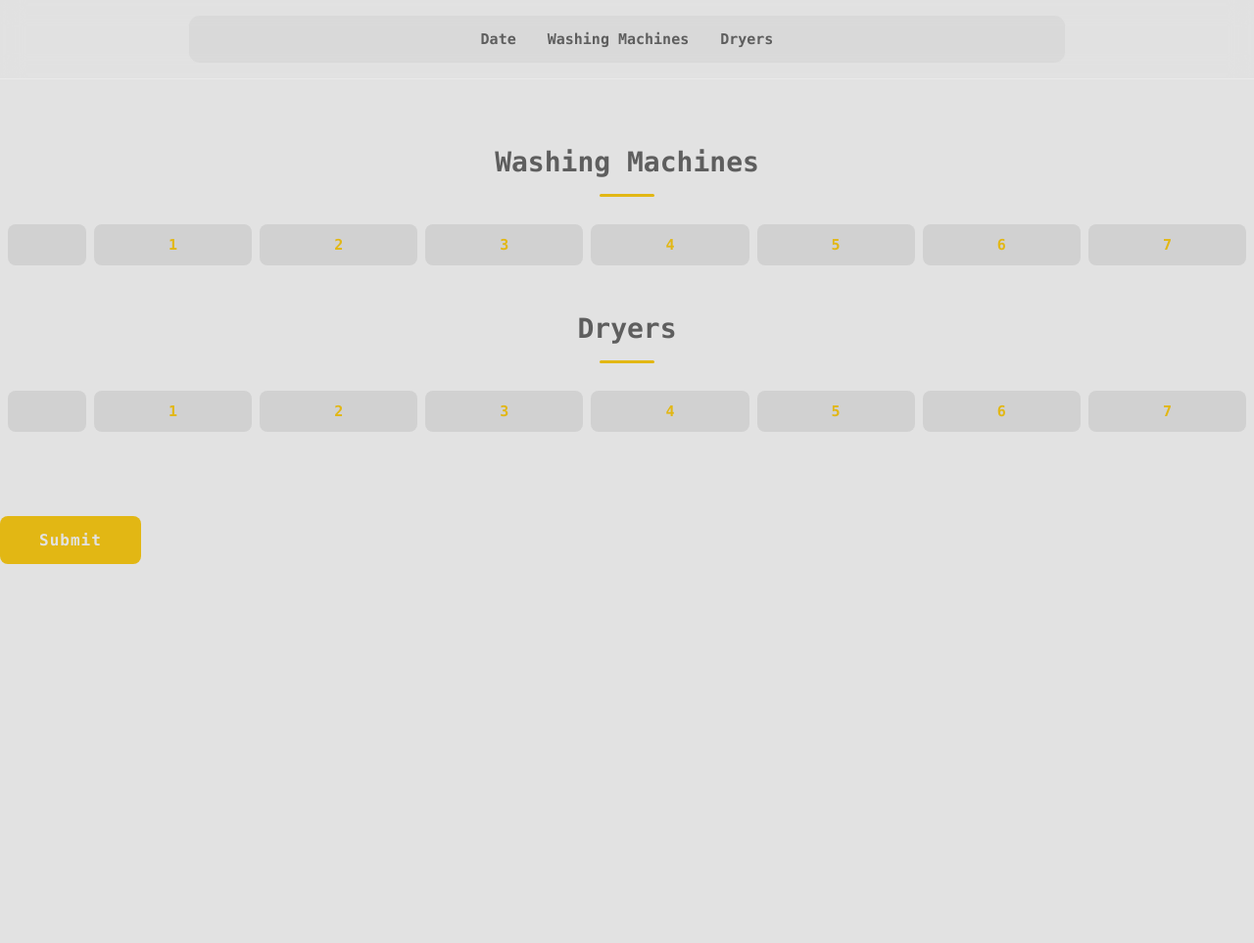
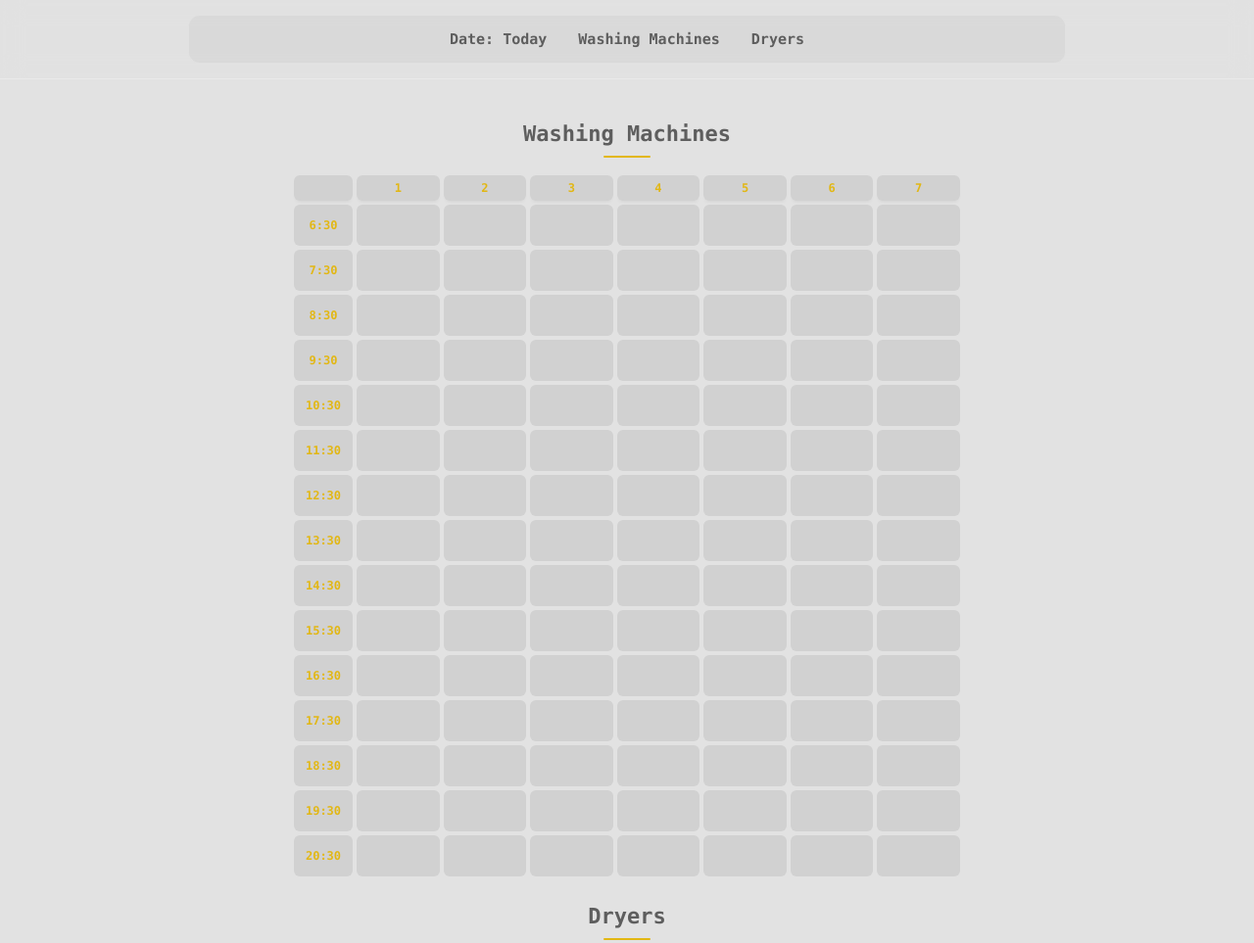
Before and after one commit to erinf27/Simple-Booking-System, a plain HTML site: page UI/booking.html in a window 1280 px wide. Shown: the top 963 px of the page at 98% size. Before the commit the page ends 800 px from the top, so only its background shows below. Drawn offline with Linux system fonts and the light colour scheme.

Commit message:
make tables more compact

```diff
--- a/UI/booking.html
+++ b/UI/booking.html
@@ -1,33 +1,46 @@
 <!DOCTYPE html>
-<html>
+<html lang="en">
 <head>
+    <meta charset="UTF-8">
+    <meta name="viewport" content="width=device-width, initial-scale=1.0">
     <title>Laundry Booking</title>
-        <link rel="stylesheet" href = "css/navbar.css">
+    <link rel="stylesheet" href="css/navbar.css">
     <link rel="stylesheet" href="css/styles.css">
 </head>
-    <body class = "mainbody">
+<body class="mainbody">
     <nav class="navbar">
         <ul>
-                <li><button id="dateBtn">Date</button></li>
+            <li><button id="dateBtn">Date: <span id="currentDateDisplay">Today</span></button></li>
             <li><a href="#Washing">Washing Machines</a></li>
             <li><a href="#Drying">Dryers</a></li>
         </ul>
     </nav>
+
     <dialog id="popupDate">
         <h2>Pick a Date</h2>
-            <p>Date for when you want to do washing, current date will be default</p>
+        <p>Select a day for your laundry booking.</p>
+
+        <div class="date-shortcuts">
+            <button type="button" class="shortcut-btn" data-offset="0">Today</button>
+            <button type="button" class="shortcut-btn" data-offset="1">Tomorrow</button>
+            <button type="button" class="shortcut-btn" data-offset="2">In 2 Days</button>
+        </div>
+
         <input type="date" id="bookDate" min="2026-03-01">
-            <!-- Button to close the pop-up -->
+
+        <div class="modal-actions">
             <button id="closeBtn">Close</button>
+        </div>
     </dialog>
-        <br>
-        <div class = "washing">
-            <h1 id="Washing">Washing Machines</h1>
-            <!-- <h2>Time slots:</h2> -->
-            <table id="grid">
+
+    <div class="content-wrapper">
+        <!-- Added section-heading class for scroll margin -->
+        <div class="washing" id="Washing">
+            <h1 class="section-heading">Washing Machines</h1>
+            <table id="washing-grid" class="sticky-header">
                 <thead>
                     <tr>
-                        <th style="width: 80px;"></th>
+                        <th style="width: 60px; font-size: 13px;"></th> <!-- Slightly smaller time column -->
                         <th>1</th>
                         <th>2</th>
                         <th>3</th>
@@ -41,17 +54,12 @@
             </table>
         </div>
 
-
-
-
-
-        <div class = "dryer">
-            <h1 id="Drying">Dryers</h1>
-            <!-- <h2>Time slots:</h2> -->
-            <table id="grid">
+        <div class="dryer" id="Drying">
+            <h1 class="section-heading">Dryers</h1>
+            <table id="dryer-grid" class="sticky-header">
                 <thead>
                     <tr>
-                        <th style="width: 80px;"></th>
+                        <th style="width: 60px; font-size: 13px;"></th>
                         <th>1</th>
                         <th>2</th>
                         <th>3</th>
@@ -65,9 +73,10 @@
             </table>
         </div>
 
-        <br>
-        <br>
-        <button class="submitBtn" type="submit">Submit</button>
+        <div class="submit-container">
+            <button class="submitBtn" type="submit">Submit Booking</button>
+        </div>
+    </div>
 
     <script src="js/booking.js"></script>
 </body>
--- a/UI/css/styles.css
+++ b/UI/css/styles.css
@@ -10,19 +10,16 @@ body.mainbody {
     background: #e2e2e2;
     color: #5e5e5e;
     min-height: 100vh;
-    /* Add scroll padding so sticky navbar doesn't cover section titles */
     scroll-padding-top: 100px;
 }
 
 /* --- Center the Dialog --- */
 dialog {
-    /* Center it perfectly in the viewport */
     position: fixed;
     top: 50%;
     left: 50%;
     transform: translate(-50%, -50%);
     margin: 0;
-
     padding: 30px 20px;
     border: 2px solid #d1d1d1;
     border-radius: 12px;
@@ -37,7 +34,6 @@ dialog::backdrop {
     backdrop-filter: blur(3px);
 }
 
-/* Date Shortcuts inside Modal */
 .date-shortcuts {
     display: flex;
     gap: 8px;
@@ -100,89 +96,85 @@ dialog input[type="date"]:focus {
 
 /* --- Main Content Layout --- */
 .content-wrapper {
-    padding: 20px;
-    max-width: 900px;
+    padding: 10px 16px;
+    max-width: 720px;
     margin: 0 auto;
 }
 
 h1 {
     color: #5e5e5e;
-    font-size: 28px;
+    font-size: 22px;
     text-align: center;
-    margin: 40px 0 20px 0;
+    margin: 24px 0 14px 0;
     font-weight: 600;
 }
 
 h1::after {
     content: "";
     display: block;
-    width: 56px;
-    height: 3px;
+    width: 48px;
+    height: 2px;
     background: #e2b714;
     border-radius: 10px;
-    margin: 16px auto 0;
+    margin: 10px auto 0;
 }
 
 h2 {
     color: #5e5e5e;
-    font-size: 24px;
+    font-size: 20px;
     text-align: center;
-    margin-bottom: 12px;
+    margin-bottom: 10px;
 }
 
 p {
     color: #8a8a8a;
     line-height: 1.5;
-    margin-bottom: 20px;
-    font-size: 14px;
+    margin-bottom: 16px;
+    font-size: 13px;
 }
 
-/* --- Tables --- */
+/* --- Tables (Compact) --- */
 table {
     border-collapse: separate;
-    border-spacing: 8px;
+    border-spacing: 4px;
     table-layout: fixed;
     width: 100%;
-    margin-bottom: 40px;
+    margin-bottom: 20px;
 }
 
 th {
     font-family: inherit;
-    padding: 12px;
+    padding: 6px 4px;
     color: #e2b714;
     background: #d1d1d1;
-    border-radius: 8px;
+    border-radius: 6px;
     font-weight: 600;
-    font-size: 15px;
+    font-size: 12px;
     text-align: center;
 }
 
-/* Make the Table Headers Sticky */
 .sticky-header thead th {
     position: sticky;
-    /* Position below the navbar */
-    top: 80px;
+    top: 78px;
     z-index: 10;
-    /* Add a subtle bottom border to separate header from cells */
-    box-shadow: 0 4px 6px -4px rgba(0,0,0,0.1);
-    /* Ensure the background remains solid while scrolling */
+    box-shadow: 0 3px 4px -3px rgba(0,0,0,0.1);
     background: #d1d1d1;
 }
 
 td {
     padding: 0;
     border: none;
-    height: 60px;
+    height: 40px;
 }
 
 .slot {
     display: block;
     width: 100%;
-    height: 70px;
+    height: 42px;
     padding: 0;
     margin: 0;
     border: 2px solid transparent;
-    border-radius: 8px;
+    border-radius: 6px;
     background: #d1d1d1;
     cursor: pointer;
     box-sizing: border-box;
@@ -199,12 +191,14 @@ td {
     color: white;
     cursor: not-allowed;
 }
+
 .slot.broken {
     background: #8a8a8a;
     color: white;
     cursor: not-allowed;
 }
-.slot.mine   {
+
+.slot.mine {
     background: #e2b714;
     color: #e2e2e2;
 }
@@ -212,8 +206,8 @@ td {
 /* Submit Button */
 .submit-container {
     text-align: center;
-    margin-top: 20px;
-    margin-bottom: 60px;
+    margin-top: 12px;
+    margin-bottom: 30px;
 }
 
 .submitBtn {
@@ -222,10 +216,10 @@ td {
     border-radius: 8px;
     outline: none;
     color: #e2e2e2;
-    font-size: 16px;
+    font-size: 14px;
     font-family: inherit;
     font-weight: 600;
-    padding: 15px 40px;
+    padding: 12px 32px;
     display: inline-block;
     text-align: center;
     cursor: pointer;
```
Lines whose indentation alone changed are shown as unchanged.
